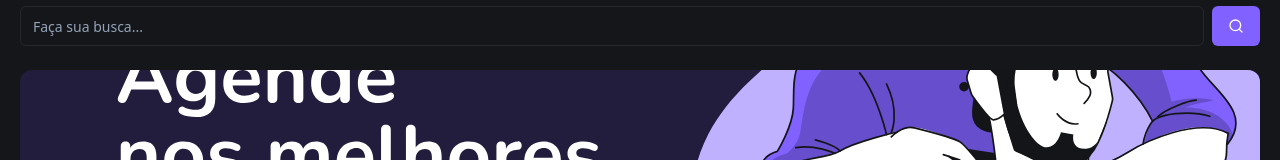
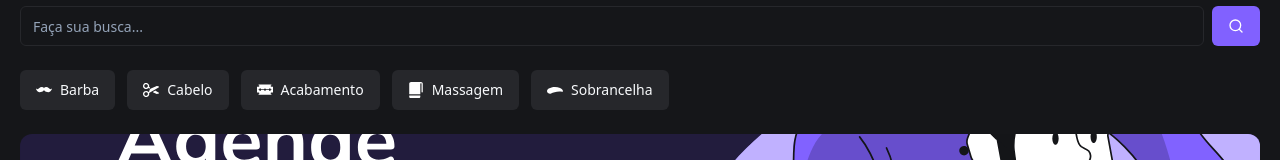
Before and after one commit to Fabricio-Fontenele/BarberHub, a Next.js app: page / in a window 1280 px wide. Shown: the part 172-332 px from the top of the page. Built offline with nearby package versions, Linux system fonts and the light colour scheme; no server answers; the database is empty.

Commit message:
feat: enhance Home page with search functionality and quick access buttons

```diff
--- a/src/app/page.tsx
+++ b/src/app/page.tsx
@@ -21,14 +21,54 @@
     <div>
       <Header />
       <div className="p-5">
+        {/* Cabeçalho */}
         <h2 className="text-xl font-bold">Olá, Felipe!</h2>
         <p>Segunda-feira 01 de agosto</p>
+
+        {/* Busca */}
         <div className="mt-6 flex items-center gap-2">
           <Input placeholder="Faça sua busca..." />
           <Button>
             <SearchIcon />
           </Button>
         </div>
+
+        {/* Busca Rápida */}
+
+        <div className="mt-6 flex gap-3 overflow-x-scroll [&::-webkit-scrollbar]:hidden">
+          <Button variant="secondary" className="gap-2">
+            <Image alt="Barba" src="/barba.svg" width={16} height={16} />
+            Barba
+          </Button>
+          <Button variant="secondary" className="gap-2">
+            <Image alt="Cabelo" src="/cabelo.svg" width={16} height={16} />
+            Cabelo
+          </Button>
+          <Button variant="secondary" className="gap-2">
+            <Image
+              alt="acabamento"
+              src="/acabamento.svg"
+              width={16}
+              height={16}
+            />
+            Acabamento
+          </Button>
+          <Button variant="secondary" className="gap-2">
+            <Image alt="Maasagem" src="/massagem.svg" width={16} height={16} />
+            Massagem
+          </Button>
+          <Button variant="secondary" className="gap-2">
+            <Image
+              alt="sobrancelha"
+              src="/sobrancelha.svg"
+              width={16}
+              height={16}
+            />
+            Sobrancelha
+          </Button>
+        </div>
+
+        {/* Banner */}
         <div className="relative mt-6 h-[150px] w-full">
           <Image
             alt="Agende nos melhores com BarberHub"
@@ -37,6 +77,7 @@
             className="rounded-xl object-cover"
           />
         </div>
+        {/* agendamentos */}
         <h2 className="mb-3 mt-6 text-xs font-bold uppercase text-gray-400">
           Agendamentos
         </h2>
@@ -58,6 +99,8 @@
               <p className="text-sm">20:00</p>
             </div>
           </CardContent>
+
+          {/* Recomendados */}
         </Card>
         <h2 className="mb-2 mt-6 text-xs font-bold uppercase text-gray-400">
           Recomendados
@@ -77,6 +120,7 @@
           ))}
         </div>
       </div>
+      {/* rodapé */}
       <footer>
         <Card>
           <CardFooter className="flex flex-col items-center justify-center px-5 py-6 text-center">
```
Also changed, not shown: public/massagem.svg (added), public/sobrancelha.svg (added).
